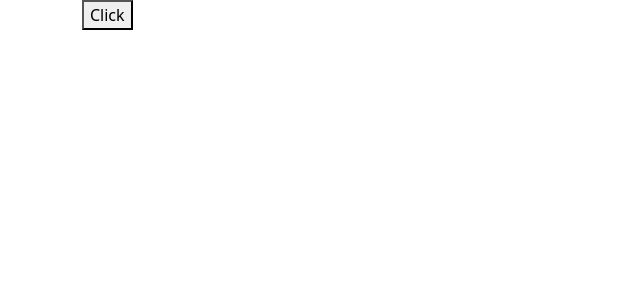
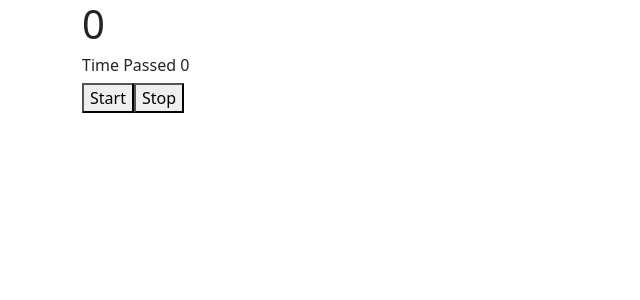
Before and after one commit to manaressam9/reactproj, a React app: page / in a window 1280 px wide. Shown: the top 300 px of the page, without its empty margins (0-640 px from the left). Built offline with nearby package versions, Linux system fonts and the light colour scheme.

Commit message:
StopWatch - useRef Example -

```diff
--- a/src/App.js
+++ b/src/App.js
@@ -1,7 +1,8 @@
 import React from "react";
-import Counter from "./component/usRefExample/Counter";
+//import Counter from "./component/usRefExample/Counter";
+import StopWatch from "./component/usRefExample/StopWatch";
 // import PointerMove from "./component/useEffectExample/PointerMove";
-// import Counter from "./component/useEffectExample/Counter";
+import Counter from "./component/useEffectExample/Counter";
 // import Game from "./component/Game";
 // import AddTask from "./component/withUseState/AddTask";
 // import AddTask from "./component/withReducer/AddTask";
@@ -29,6 +30,7 @@ const App = () => {
          <Counter /> */}
 
          <Counter />
+         <StopWatch />
       </div>
    )
 }
--- /dev/null
+++ b/src/component/usRefExample/StopWatch.js
@@ -0,0 +1,41 @@
+import React, {useState, useRef} from "react";
+
+export default function StopWatch(){
+  const [startTime, setStarttime] = useState(null);
+  const [now , setNow] = useState(null);
+  const intervalRef = useRef(null);
+
+ let passedTime =0;
+
+  function handleStart(){
+    setStarttime(Date.now());
+   // console.log(startTime);
+    setNow(Date.now());
+  //  console.log(now);
+    clearInterval(intervalRef.current);
+    intervalRef.current = setInterval(()=>{setNow(Date.now());},10) ;
+  }
+  function handleStop(){
+    clearInterval(intervalRef.current);
+    /************** */
+
+
+  }
+
+
+
+  if(startTime != null && now != null){
+
+        passedTime = (now - startTime)/1000;
+
+
+  }
+    return(
+        <>
+        <h6>Time Passed {passedTime}</h6>
+         <button onClick={handleStart}>Start</button>
+         <button onClick={handleStop}>Stop</button>
+
+        </>
+    );
+}
```
